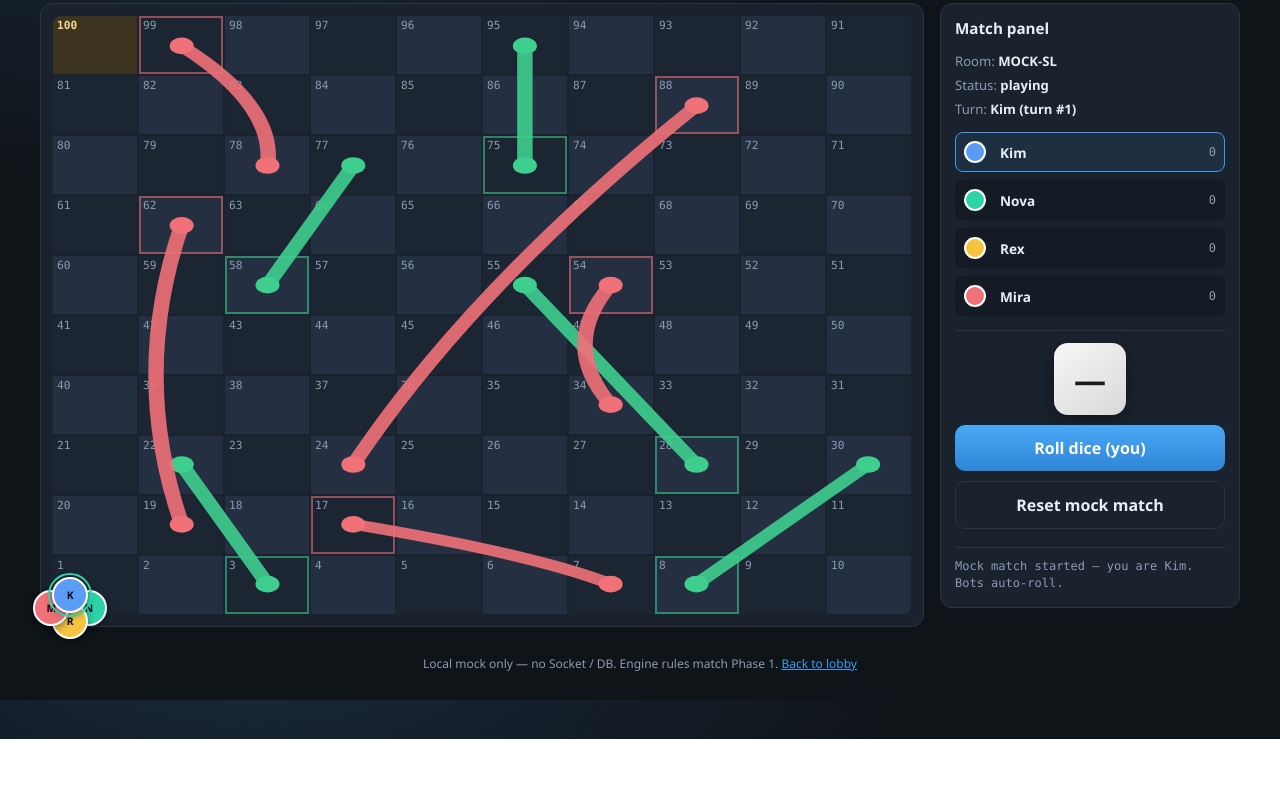
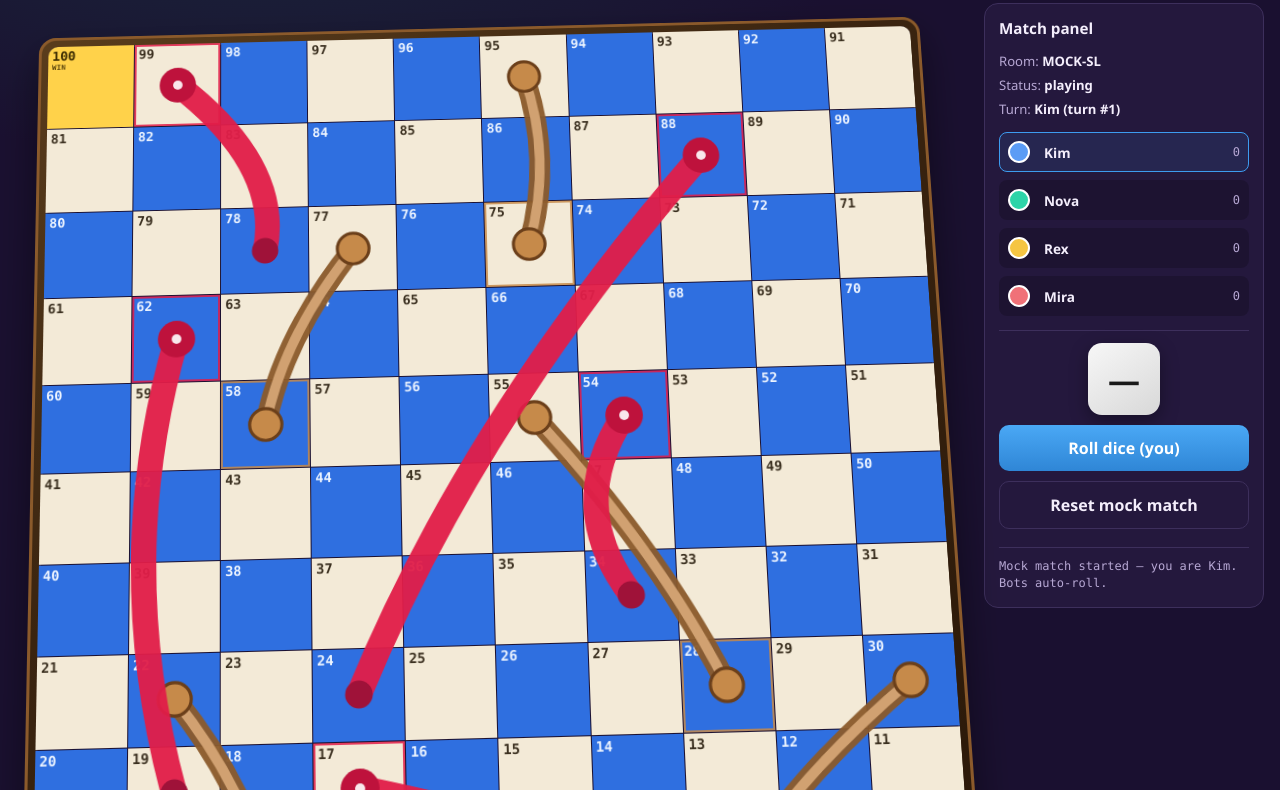
Before and after one commit to kobnoi-kr/dont-pick-the-number, a website with bundled scripts: page public/snake-ladders.html in a window 1280 px wide. Shown: the part 61-851 px from the top of the page. Before the commit the page ends 800 px from the top, so only its background shows below. Built offline with nearby package versions, Linux system fonts and the light colour scheme.

Commit message:
Enlarge Snake and Ladders board to match reference feel.
Widen the play card during snake matches and restyle the board as a large cream/blue checker with clearer snakes and ladders.

Co-authored-by: Cursor <cursoragent@cursor.com>

```diff
--- a/public/css/snake-ladders.css
+++ b/public/css/snake-ladders.css
@@ -1,19 +1,21 @@
 :root {
-  --sl-bg: #0f1419;
-  --sl-panel: #1a222d;
-  --sl-border: #2a3544;
-  --sl-text: #e8eef6;
-  --sl-muted: #8b9bb0;
+  --sl-bg: #1a1030;
+  --sl-panel: #24183d;
+  --sl-border: #3d2f5c;
+  --sl-text: #f4eefc;
+  --sl-muted: #b7a8d4;
   --sl-accent: #3d9cf0;
   --sl-accent-2: #2dd4a8;
-  --sl-danger: #f07178;
-  --sl-ladder: #3ecf8e;
-  --sl-snake: #f07178;
-  --sl-cell-a: #243041;
-  --sl-cell-b: #1c2633;
-  --sl-cell-start: #2a3d2e;
-  --sl-cell-goal: #3d3420;
-  --sl-radius: 12px;
+  --sl-danger: #e11d48;
+  --sl-ladder: #c68a4a;
+  --sl-snake: #e11d48;
+  --sl-cell-a: #f3ead7;
+  --sl-cell-b: #2f6fe0;
+  --sl-cell-ink-a: #3a2f1f;
+  --sl-cell-ink-b: #eef5ff;
+  --sl-cell-start: #ffe08a;
+  --sl-cell-goal: #ffd24a;
+  --sl-radius: 14px;
   --sl-font: "Segoe UI", system-ui, sans-serif;
   --sl-mono: ui-monospace, "Cascadia Code", Consolas, monospace;
 }
@@ -35,10 +37,14 @@ body.sl-mock-page *::after {
 }
 
 .sl-app {
-  max-width: 1200px;
+  max-width: 1280px;
   margin: 0 auto;
   display: grid;
   gap: 16px;
+}
+
+body.sl-mock-page .sl-board-wrap {
+  max-width: min(92vw, 920px);
 }
 
 .snake-root,
@@ -48,36 +54,60 @@ body.sl-mock-page *::after {
 
 .sl-live {
   display: grid;
-  grid-template-columns: minmax(0, 1fr) 280px;
-  gap: 16px;
+  grid-template-columns: minmax(0, 1fr) 260px;
+  gap: 18px;
   align-items: start;
 }
 
-@media (max-width: 900px) {
-  .sl-live {
-    grid-template-columns: 1fr;
-  }
+.sl-stage {
+  min-width: 0;
+}
+
+/* Widen /play card so the board can actually be large */
+body.snake-play .stage {
+  width: min(1180px, 100%);
+  align-items: stretch;
+}
+
+body.snake-play main.card {
+  max-width: none;
+  flex: 1 1 auto;
+  padding: 14px 16px 18px;
+  background:
+    radial-gradient(900px 480px at 50% -10%, rgba(120, 70, 200, 0.28), transparent 60%),
+    linear-gradient(180deg, #1b1233 0%, #120b24 100%);
+  border-color: #3a2b58;
+  color: var(--sl-text);
+}
+
+body.snake-play #snakeGame .snake-mode-line {
+  color: var(--sl-muted);
+  margin: 0 0 10px;
+  font-size: 0.9rem;
+}
+
+body.snake-play #snakeLeave {
+  margin-top: 10px;
 }
 
 #snakeGame .sl-board-wrap {
-  max-height: min(70vh, 640px);
-  background: var(--sl-panel);
-  border: 1px solid var(--sl-border);
-  border-radius: var(--sl-radius);
-}
-
-#snakeGame .brand.compact {
-  margin-bottom: 8px;
+  max-height: none;
+  width: 100%;
+  max-width: min(92vw, 920px);
+  margin-inline: auto;
+  aspect-ratio: 1;
+  background: transparent;
+  border: 0;
+  border-radius: 0;
+  padding: 0;
 }
 
 #snakeGame .sl-panel {
-  background: var(--sl-panel);
+  background: rgba(28, 18, 48, 0.92);
   border: 1px solid var(--sl-border);
   color: var(--sl-text);
-}
-
-#snakeGame .sl-cell {
-  color: var(--sl-muted);
+  position: sticky;
+  top: 12px;
 }
 
 .snake-spectate-note {
@@ -109,9 +139,17 @@ body.sl-mock-page *::after {
   opacity: 0.7;
 }
 
-@media (max-width: 900px) {
+@media (max-width: 960px) {
+  .sl-live {
+    grid-template-columns: 1fr;
+  }
+
   #snakeGame .sl-board-wrap {
-    max-height: min(58vh, 480px);
+    max-width: min(96vw, 720px);
+  }
+
+  #snakeGame .sl-panel {
+    position: static;
   }
 }
 
@@ -145,12 +183,12 @@ body.sl-mock-page *::after {
 
 .sl-layout {
   display: grid;
-  grid-template-columns: minmax(0, 1fr) 300px;
-  gap: 16px;
+  grid-template-columns: minmax(0, 1fr) 280px;
+  gap: 18px;
   align-items: start;
 }
 
-@media (max-width: 900px) {
+@media (max-width: 960px) {
   .sl-layout {
     grid-template-columns: 1fr;
   }
@@ -158,14 +196,25 @@ body.sl-mock-page *::after {
 
 .sl-board-wrap {
   position: relative;
-  background: var(--sl-panel);
-  border: 1px solid var(--sl-border);
-  border-radius: var(--sl-radius);
-  padding: 12px;
+  width: 100%;
+  max-width: min(92vw, 880px);
+  margin-inline: auto;
   aspect-ratio: 1;
-  max-height: min(78vh, 720px);
-  width: 100%;
-  margin-inline: auto;
+  perspective: 1400px;
+}
+
+.sl-board-frame {
+  position: absolute;
+  inset: 0;
+  padding: 10px;
+  border-radius: 18px;
+  background:
+    linear-gradient(145deg, #5a3d1c, #3a2410 40%, #2a1808);
+  box-shadow:
+    0 18px 40px rgba(0, 0, 0, 0.45),
+    inset 0 0 0 3px #8b5a2b;
+  transform: rotateX(8deg) rotateZ(-1.5deg);
+  transform-style: preserve-3d;
 }
 
 .sl-board {
@@ -175,76 +224,99 @@ body.sl-mock-page *::after {
   grid-template-rows: repeat(10, 1fr);
   width: 100%;
   height: 100%;
-  gap: 2px;
-  border-radius: 8px;
+  gap: 1px;
+  border-radius: 10px;
   overflow: hidden;
+  background: #1a1030;
+  box-shadow: inset 0 0 0 2px rgba(255, 255, 255, 0.12);
 }
 
 .sl-cell {
   position: relative;
   background: var(--sl-cell-a);
   display: flex;
+  flex-direction: column;
   align-items: flex-start;
   justify-content: flex-start;
   padding: 3px 4px;
-  font-size: clamp(0.55rem, 1.4vw, 0.7rem);
-  color: var(--sl-muted);
+  font-size: clamp(0.62rem, 1.15vw, 0.85rem);
+  color: var(--sl-cell-ink-a);
   font-family: var(--sl-mono);
+  font-weight: 700;
   user-select: none;
+  line-height: 1.1;
 }
 
-.sl-cell:nth-child(odd) {
+.sl-cell.is-dark {
   background: var(--sl-cell-b);
+  color: var(--sl-cell-ink-b);
+}
+
+.sl-cell.is-light {
+  background: var(--sl-cell-a);
+  color: var(--sl-cell-ink-a);
 }
 
 .sl-cell.is-ladder-start {
-  box-shadow: inset 0 0 0 2px rgba(62, 207, 142, 0.55);
+  box-shadow: inset 0 0 0 2px rgba(198, 138, 74, 0.85);
 }
 
 .sl-cell.is-snake-start {
-  box-shadow: inset 0 0 0 2px rgba(240, 113, 120, 0.55);
+  box-shadow: inset 0 0 0 2px rgba(225, 29, 72, 0.85);
 }
 
+.sl-cell.is-start,
 .sl-cell.is-goal {
   background: var(--sl-cell-goal);
-  color: #f5d78e;
-  font-weight: 700;
+  color: #3a2a00;
+  font-weight: 800;
+}
+
+.sl-cell-num {
+  font-size: inherit;
+}
+
+.sl-cell-tag {
+  margin-top: 1px;
+  font-size: 0.55em;
+  letter-spacing: 0.04em;
+  opacity: 0.85;
 }
 
 .sl-paths {
   position: absolute;
-  inset: 12px;
-  width: calc(100% - 24px);
-  height: calc(100% - 24px);
+  inset: 10px;
+  width: calc(100% - 20px);
+  height: calc(100% - 20px);
   pointer-events: none;
   z-index: 2;
 }
 
 .sl-tokens {
   position: absolute;
-  inset: 12px;
-  width: calc(100% - 24px);
-  height: calc(100% - 24px);
+  inset: 10px;
+  width: calc(100% - 20px);
+  height: calc(100% - 20px);
   pointer-events: none;
   z-index: 3;
 }
 
 .sl-token {
   position: absolute;
-  width: 9%;
-  height: 9%;
-  max-width: 36px;
-  max-height: 36px;
+  width: 8.5%;
+  height: 8.5%;
+  max-width: 48px;
+  max-height: 48px;
   border-radius: 50%;
   border: 2px solid #fff;
   transform: translate(-50%, -50%);
   display: grid;
   place-items: center;
-  font-size: 0.65rem;
-  font-weight: 700;
+  font-size: clamp(0.7rem, 1.4vw, 0.95rem);
+  font-weight: 800;
   color: #0b1020;
   transition: left 180ms ease, top 180ms ease;
-  box-shadow: 0 2px 8px rgba(0, 0, 0, 0.45);
+  box-shadow: 0 4px 12px rgba(0, 0, 0, 0.45);
 }
 
 .sl-token.is-active {
--- a/public/js/game.js
+++ b/public/js/game.js
@@ -324,8 +324,11 @@ function show(n){
   ["gate","start","play","pick","wheelGame","snakeGame","over"].forEach(s=>{ const el=$(s); if(el) el.classList.toggle("hidden",s!==n); });
   const inRoom=n!=="gate";
   const lobby=n==="start";
+  const snakePlay=n==="snakeGame";
+  document.body.classList.toggle("snake-play", snakePlay);
   const side=document.querySelector(".side");
-  if(side) side.classList.toggle("hidden",!inRoom||lobby);
+  // Snake board needs width — player list lives in the snake panel.
+  if(side) side.classList.toggle("hidden",!inRoom||lobby||snakePlay);
   // In-game: slim status bar + power quit. Lobby has its own leave.
   const bar=$("roombar");
   const inGame=inRoom&&!lobby;
--- a/public/js/snake-ladders/mock-app.js
+++ b/public/js/snake-ladders/mock-app.js
@@ -57,8 +57,6 @@ function buildBoard(board) {
     div.className = "sl-cell";
     div.dataset.cell = String(cell);
     div.textContent = String(cell);
-    const g = cellCenterPercent(cell, size);
-    // Use CSS grid via style from cell geometry
     const side = Math.round(Math.sqrt(size));
     const idx = cell - 1;
     const rowFromBottom = Math.floor(idx / side);
@@ -66,10 +64,17 @@ function buildBoard(board) {
     const col = rowFromBottom % 2 === 0 ? colInRow : side - 1 - colInRow;
     div.style.gridRow = String(side - rowFromBottom);
     div.style.gridColumn = String(col + 1);
+    div.classList.add((rowFromBottom + col) % 2 === 0 ? "is-light" : "is-dark");
     if (ladderStarts.has(cell)) div.classList.add("is-ladder-start");
     if (snakeStarts.has(cell)) div.classList.add("is-snake-start");
-    if (cell === size) div.classList.add("is-goal");
-    void g;
+    if (cell === 1) {
+      div.classList.add("is-start");
+      div.innerHTML = `<span class="sl-cell-num">1</span><span class="sl-cell-tag">START</span>`;
+    }
+    if (cell === size) {
+      div.classList.add("is-goal");
+      div.innerHTML = `<span class="sl-cell-num">${size}</span><span class="sl-cell-tag">WIN</span>`;
+    }
     els.board.appendChild(div);
   }
 
@@ -78,28 +83,31 @@ function buildBoard(board) {
 
 function drawPaths(board) {
   const size = board.boardSize;
-  // SVG viewBox is 0..100 — cell centers are already percent coords
   const parts = [];
   for (const lad of board.ladders) {
     const a = cellCenterPercent(lad.start, size);
     const b = cellCenterPercent(lad.end, size);
     if (!a || !b) continue;
+    const mx = (a.x + b.x) / 2 + (a.x < b.x ? -3 : 3);
+    const my = (a.y + b.y) / 2;
     parts.push(
-      `<line x1="${a.x}" y1="${a.y}" x2="${b.x}" y2="${b.y}" stroke="#3ecf8e" stroke-width="1.8" stroke-linecap="round" opacity="0.9"/>`,
-      `<circle cx="${a.x}" cy="${a.y}" r="1.4" fill="#3ecf8e"/>`,
-      `<circle cx="${b.x}" cy="${b.y}" r="1.4" fill="#3ecf8e"/>`
+      `<path d="M ${a.x} ${a.y} Q ${mx} ${my} ${b.x} ${b.y}" fill="none" stroke="#8b5a2b" stroke-width="2.4" stroke-linecap="round" opacity="0.95"/>`,
+      `<path d="M ${a.x} ${a.y} Q ${mx} ${my} ${b.x} ${b.y}" fill="none" stroke="#d4a574" stroke-width="1.1" stroke-linecap="round" opacity="0.95"/>`,
+      `<circle cx="${a.x}" cy="${a.y}" r="1.8" fill="#c68a4a" stroke="#6b3f1a" stroke-width="0.35"/>`,
+      `<circle cx="${b.x}" cy="${b.y}" r="1.8" fill="#c68a4a" stroke="#6b3f1a" stroke-width="0.35"/>`
     );
   }
   for (const sn of board.snakes) {
     const a = cellCenterPercent(sn.start, size);
     const b = cellCenterPercent(sn.end, size);
     if (!a || !b) continue;
-    const mx = (a.x + b.x) / 2 + (a.x < b.x ? 6 : -6);
+    const mx = (a.x + b.x) / 2 + (a.x < b.x ? 7 : -7);
     const my = (a.y + b.y) / 2;
     parts.push(
-      `<path d="M ${a.x} ${a.y} Q ${mx} ${my} ${b.x} ${b.y}" fill="none" stroke="#f07178" stroke-width="1.8" stroke-linecap="round" opacity="0.9"/>`,
-      `<circle cx="${a.x}" cy="${a.y}" r="1.4" fill="#f07178"/>`,
-      `<circle cx="${b.x}" cy="${b.y}" r="1.4" fill="#f07178"/>`
+      `<path d="M ${a.x} ${a.y} Q ${mx} ${my} ${b.x} ${b.y}" fill="none" stroke="#e11d48" stroke-width="2.8" stroke-linecap="round" opacity="0.95"/>`,
+      `<circle cx="${a.x}" cy="${a.y}" r="2.1" fill="#be123c"/>`,
+      `<circle cx="${a.x}" cy="${a.y}" r="0.55" fill="#fff" opacity="0.9"/>`,
+      `<circle cx="${b.x}" cy="${b.y}" r="1.5" fill="#9f1239"/>`
     );
   }
   els.paths.innerHTML = parts.join("");
--- a/public/snake-ladders.html
+++ b/public/snake-ladders.html
@@ -15,9 +15,11 @@
 
       <div class="sl-layout">
         <div class="sl-board-wrap">
-          <div id="sl-board" class="sl-board" aria-label="Game board"></div>
-          <svg id="sl-paths" class="sl-paths" viewBox="0 0 100 100" preserveAspectRatio="none" aria-hidden="true"></svg>
-          <div id="sl-tokens" class="sl-tokens" aria-hidden="true"></div>
+          <div class="sl-board-frame">
+            <div id="sl-board" class="sl-board" aria-label="Game board"></div>
+            <svg id="sl-paths" class="sl-paths" viewBox="0 0 100 100" preserveAspectRatio="none" aria-hidden="true"></svg>
+            <div id="sl-tokens" class="sl-tokens" aria-hidden="true"></div>
+          </div>
         </div>
 
         <aside class="sl-panel">
```
Also changed, not shown: public/js/snake-ladders/live-board.js (+28 -13 lines), public/play.html (+1 -4 lines).
